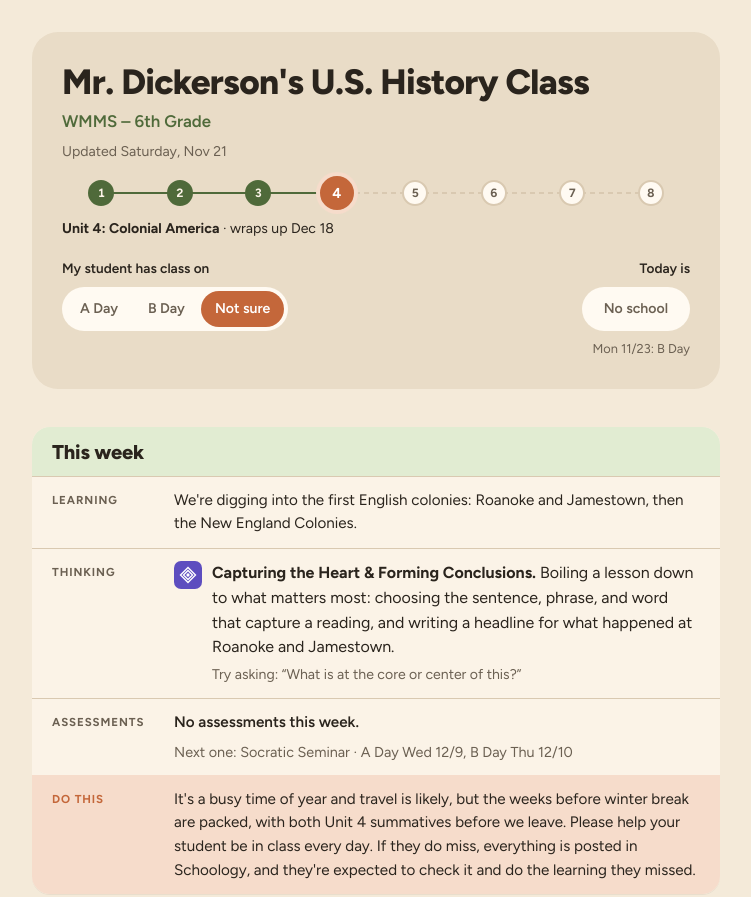
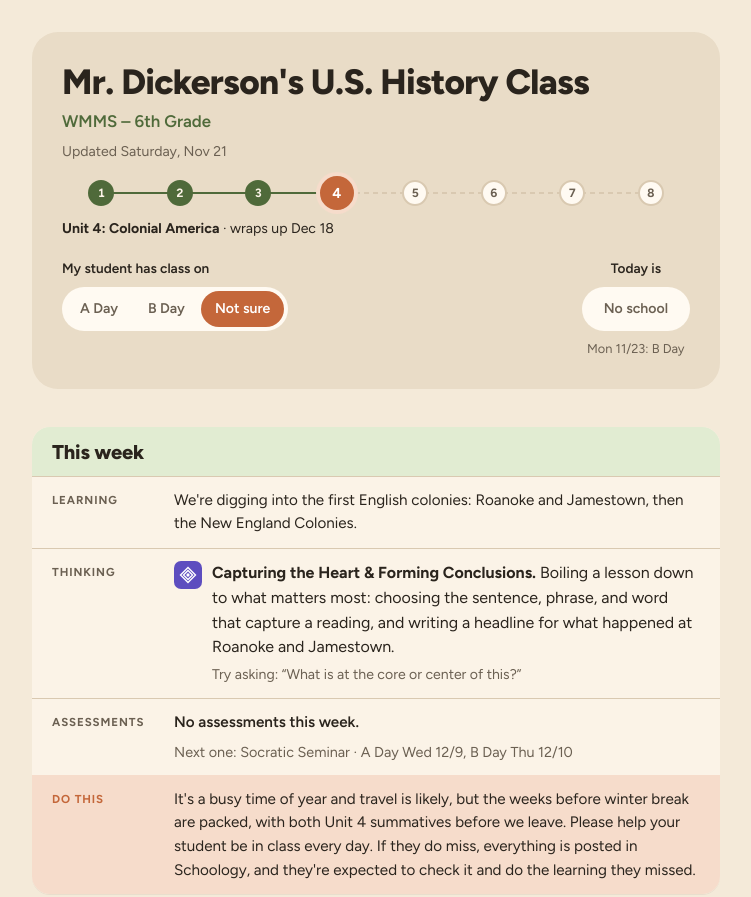
Before and after one commit to JebDickerson/us-history-6, a plain HTML site: page 2026-27/index.html in a window 1280 px wide. Shown: the top 897 px of the page, without its empty margins (264-1015 px from the left). Drawn offline with Linux system fonts and the light colour scheme.

Commit message:
Draft: center Today is box contents
Co-Authored-By: Claude Opus 5.5 <noreply@anthropic.com>
Claude-Session: https://claude.ai/code/session_01SXig3MYYZ35NC4ouGKYrLc

```diff
--- a/2026-27/index.html
+++ b/2026-27/index.html
@@ -116,7 +116,7 @@ button { font: inherit; color: inherit; }
 
 .daypick { display: grid; gap: 8px; align-content: start; }
 .dayrow { display: flex; flex-wrap: wrap; justify-content: space-between; gap: 16px 12px; }
-.todaybox { justify-items: end; text-align: right; margin-left: auto; }
+.todaybox { justify-items: center; text-align: center; margin-left: auto; }
 @media (max-width: 420px) { .seg button { padding: 7px 11px; } .today-chip { padding: 7px 14px; } }
 .today-chip { padding: 7px 18px; border-radius: 99px; font-size: .88rem; font-weight: 700; background: var(--sage-ink); color: var(--panel-soft); white-space: nowrap; }
 .today-chip.off { background: transparent; color: var(--ink-2); font-weight: 600; }
```
